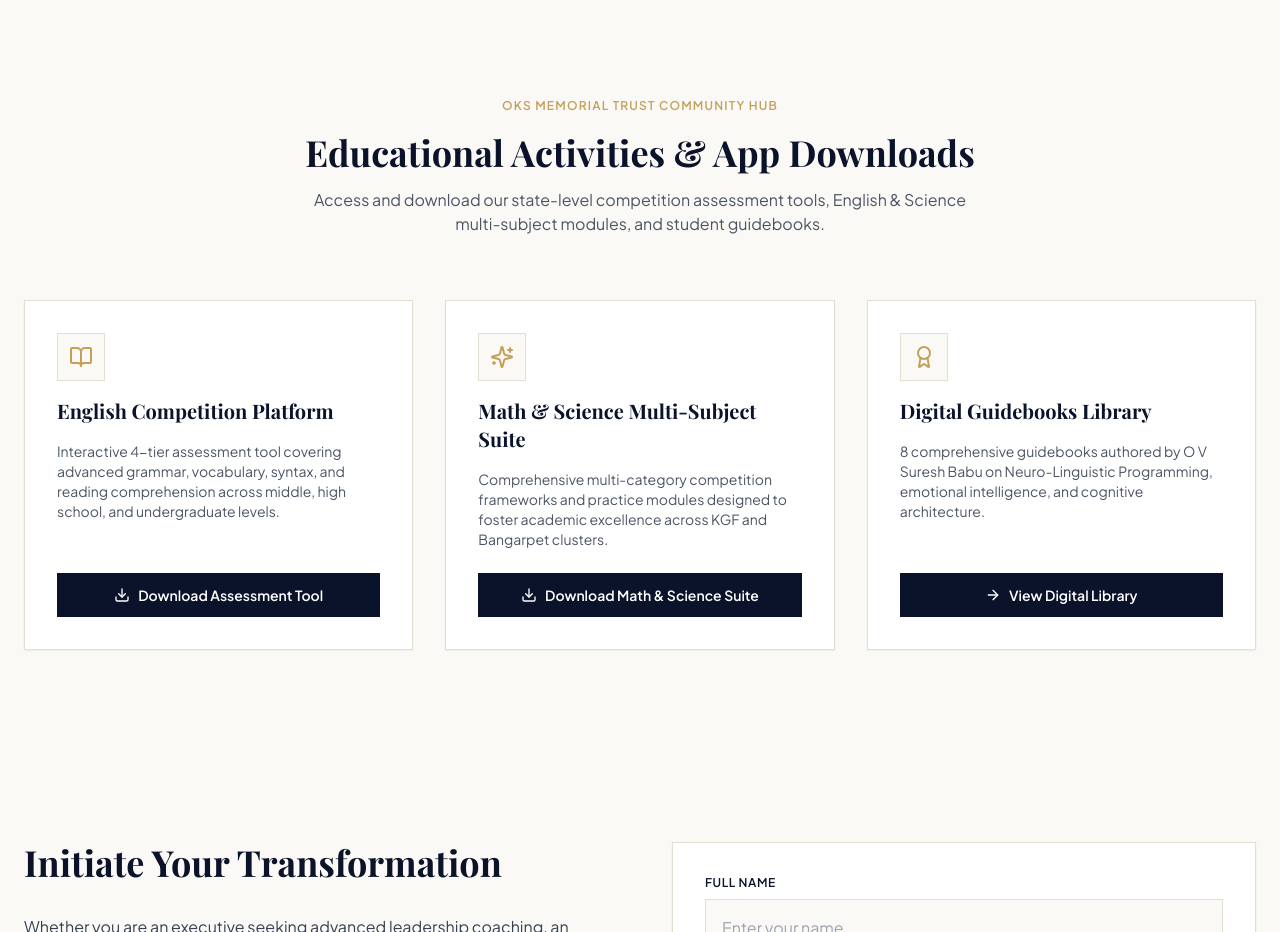
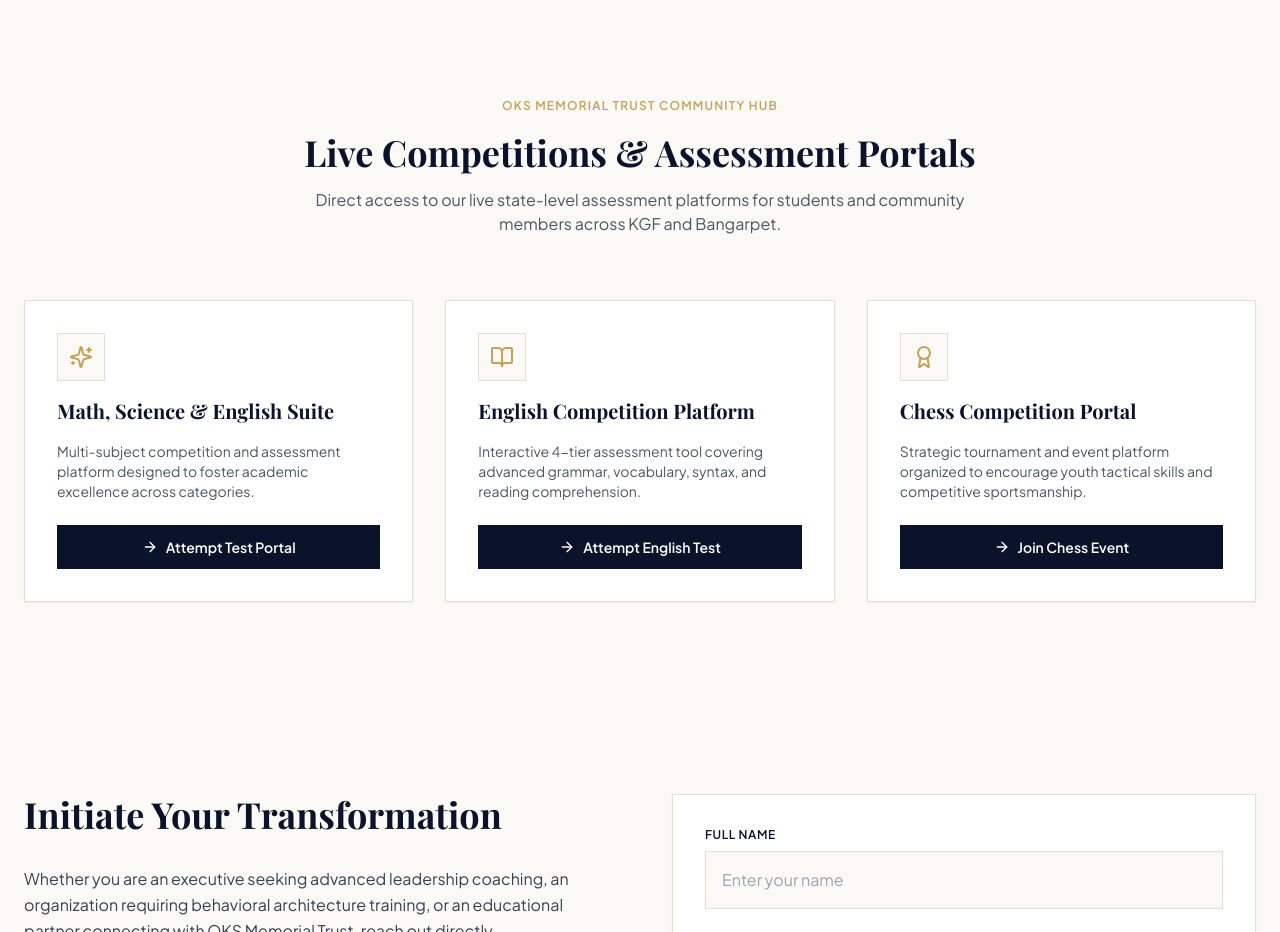
Before and after one commit to ovsuri-dot/architecting-success-v3, a React (Vite) app: page / in a window 1280 px wide. Shown: the part 3300-4232 px from the top of the page. Built offline with nearby package versions, Linux system fonts and the light colour scheme; a web font is replaced by a local one.

Commit message:
Update App.jsx

```diff
--- a/src/App.jsx
+++ b/src/App.jsx
@@ -277,61 +277,70 @@ export default function App() {
         </div>
       </section>
 
-      {/* OKS MEMORIAL TRUST DOWNLOAD & ACTIVITIES CENTER */}
+      {/* OKS MEMORIAL TRUST COMPETITIONS & ACTIVITIES CENTER */}
       <section id="trust-downloads" className="py-24 bg-[#FAF9F6] border-t border-[#E2DED0]">
         <div className="max-w-7xl mx-auto px-6">
           <div className="text-center max-w-2xl mx-auto mb-16 space-y-4">
             <span className="text-[#C5A059] text-xs tracking-widest uppercase font-semibold">OKS Memorial Trust Community Hub</span>
-            <h2 className="font-serif text-3xl md:text-4xl font-bold">Educational Activities & App Downloads</h2>
-            <p className="text-gray-600">Access and download our state-level competition assessment tools, English & Science multi-subject modules, and student guidebooks.</p>
+            <h2 className="font-serif text-3xl md:text-4xl font-bold">Live Competitions & Assessment Portals</h2>
+            <p className="text-gray-600">Direct access to our live state-level assessment platforms for students and community members across KGF and Bangarpet.</p>
           </div>
 
           <div className="grid grid-cols-1 md:grid-cols-3 gap-8">
+            {/* Math, Science & English Platform */}
+            <div className="bg-white p-8 border border-[#E2DED0] shadow-sm space-y-6 flex flex-col justify-between">
+              <div className="space-y-4">
+                <div className="w-12 h-12 bg-[#FAF9F6] border border-[#E2DED0] flex items-center justify-center text-[#0B132B]">
+                  <Sparkles size={24} className="text-[#C5A059]" />
+                </div>
+                <h3 className="font-serif text-xl font-bold">Math, Science & English Suite</h3>
+                <p className="text-sm text-gray-600">Multi-subject competition and assessment platform designed to foster academic excellence across categories.</p>
+              </div>
+              <a
+                href="https://mse-nine.vercel.app"
+                target="_blank"
+                rel="noopener noreferrer"
+                className="inline-flex items-center justify-center w-full py-3 bg-[#0B132B] text-white text-sm font-semibold hover:bg-[#C5A059] hover:text-[#0B132B] transition"
+              >
+                <ArrowRight size={16} className="mr-2" /> Attempt Test Portal
+              </a>
+            </div>
+
+            {/* English Competition Platform */}
             <div className="bg-white p-8 border border-[#E2DED0] shadow-sm space-y-6 flex flex-col justify-between">
               <div className="space-y-4">
                 <div className="w-12 h-12 bg-[#FAF9F6] border border-[#E2DED0] flex items-center justify-center text-[#0B132B]">
                   <BookOpen size={24} className="text-[#C5A059]" />
                 </div>
                 <h3 className="font-serif text-xl font-bold">English Competition Platform</h3>
-                <p className="text-sm text-gray-600">Interactive 4-tier assessment tool covering advanced grammar, vocabulary, syntax, and reading comprehension across middle, high school, and undergraduate levels.</p>
+                <p className="text-sm text-gray-600">Interactive 4-tier assessment tool covering advanced grammar, vocabulary, syntax, and reading comprehension.</p>
               </div>
               <a
-                href="#download-english-app"
+                href="https://test1-zeta-sand-18.vercel.app"
+                target="_blank"
+                rel="noopener noreferrer"
                 className="inline-flex items-center justify-center w-full py-3 bg-[#0B132B] text-white text-sm font-semibold hover:bg-[#C5A059] hover:text-[#0B132B] transition"
               >
-                <Download size={16} className="mr-2" /> Download Assessment Tool
+                <ArrowRight size={16} className="mr-2" /> Attempt English Test
               </a>
             </div>
 
-            <div className="bg-white p-8 border border-[#E2DED0] shadow-sm space-y-6 flex flex-col justify-between">
-              <div className="space-y-4">
-                <div className="w-12 h-12 bg-[#FAF9F6] border border-[#E2DED0] flex items-center justify-center text-[#0B132B]">
-                  <Sparkles size={24} className="text-[#C5A059]" />
-                </div>
-                <h3 className="font-serif text-xl font-bold">Math & Science Multi-Subject Suite</h3>
-                <p className="text-sm text-gray-600">Comprehensive multi-category competition frameworks and practice modules designed to foster academic excellence across KGF and Bangarpet clusters.</p>
-              </div>
-              <a
-                href="#download-math-science"
-                className="inline-flex items-center justify-center w-full py-3 bg-[#0B132B] text-white text-sm font-semibold hover:bg-[#C5A059] hover:text-[#0B132B] transition"
-              >
-                <Download size={16} className="mr-2" /> Download Math & Science Suite
-              </a>
-            </div>
-
+            {/* Chess Competition Platform */}
             <div className="bg-white p-8 border border-[#E2DED0] shadow-sm space-y-6 flex flex-col justify-between">
               <div className="space-y-4">
                 <div className="w-12 h-12 bg-[#FAF9F6] border border-[#E2DED0] flex items-center justify-center text-[#0B132B]">
                   <Award size={24} className="text-[#C5A059]" />
                 </div>
-                <h3 className="font-serif text-xl font-bold">Digital Guidebooks Library</h3>
-                <p className="text-sm text-gray-600">8 comprehensive guidebooks authored by O V Suresh Babu on Neuro-Linguistic Programming, emotional intelligence, and cognitive architecture.</p>
+                <h3 className="font-serif text-xl font-bold">Chess Competition Portal</h3>
+                <p className="text-sm text-gray-600">Strategic tournament and event platform organized to encourage youth tactical skills and competitive sportsmanship.</p>
               </div>
               <a
-                href="#books"
+                href="https://chess2-umber.vercel.app"
+                target="_blank"
+                rel="noopener noreferrer"
                 className="inline-flex items-center justify-center w-full py-3 bg-[#0B132B] text-white text-sm font-semibold hover:bg-[#C5A059] hover:text-[#0B132B] transition"
               >
-                <ArrowRight size={16} className="mr-2" /> View Digital Library
+                <ArrowRight size={16} className="mr-2" /> Join Chess Event
               </a>
             </div>
           </div>
```
